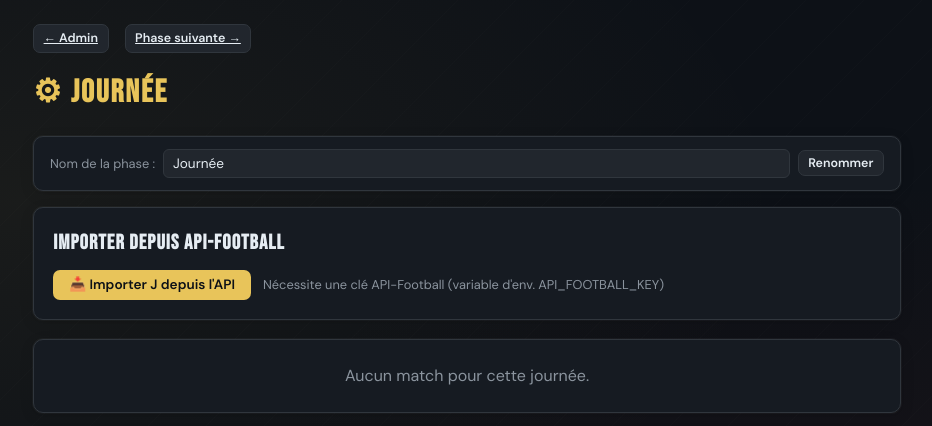
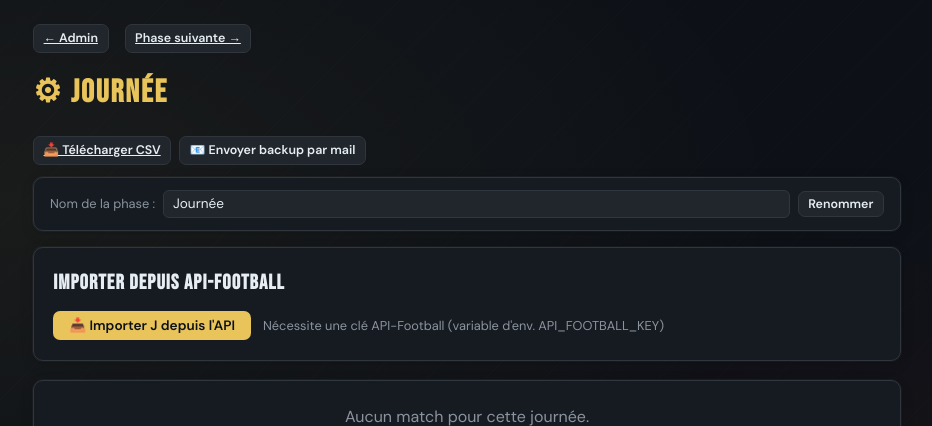
Before and after one commit to pachamudjin-art/ligue1-pronostics, a FastAPI app: template frontend/templates/admin_journee.html in a window 1280 px wide. Shown: the top 426 px of the page, without its empty margins (173-1105 px from the left). Run offline with FastAPI, Linux system fonts and the light colour scheme; the template is opened without the code that fills it, so the values that code supplies are empty.

Commit message:
Add files via upload

```diff
--- a/frontend/templates/admin_journee.html
+++ b/frontend/templates/admin_journee.html
@@ -14,6 +14,28 @@
   </div>
 
   <h1>⚙ {{ matchday.label or 'Journée ' ~ matchday.number }}</h1>
+
+  <!-- Export CSV & mail backup -->
+  <div style="display:flex; gap:.5rem; flex-wrap:wrap; margin-bottom:.75rem;">
+    <a href="/admin/export-csv/{{ matchday.id }}"
+       class="btn btn-secondary btn-sm" download>
+      📥 Télécharger CSV
+    </a>
+    <button class="btn btn-secondary btn-sm" onclick="sendBackup({{ matchday.id }})">
+      📧 Envoyer backup par mail
+    </button>
+  </div>
+  <script>
+  async function sendBackup(mdId) {
+    const btn = event.target;
+    btn.disabled = true; btn.textContent = "⏳ Envoi...";
+    const res = await fetch(`/admin/send-backup/${mdId}`, {method:"POST"});
+    const data = await res.json();
+    btn.disabled = false;
+    btn.textContent = data.ok ? "✓ Mail envoyé !" : "✗ Erreur mail";
+    setTimeout(() => btn.textContent = "📧 Envoyer backup par mail", 3000);
+  }
+  </script>
 
   <!-- Renommer la phase -->
   <div class="card" style="margin-bottom:1rem; padding:.75rem 1rem;">
```
